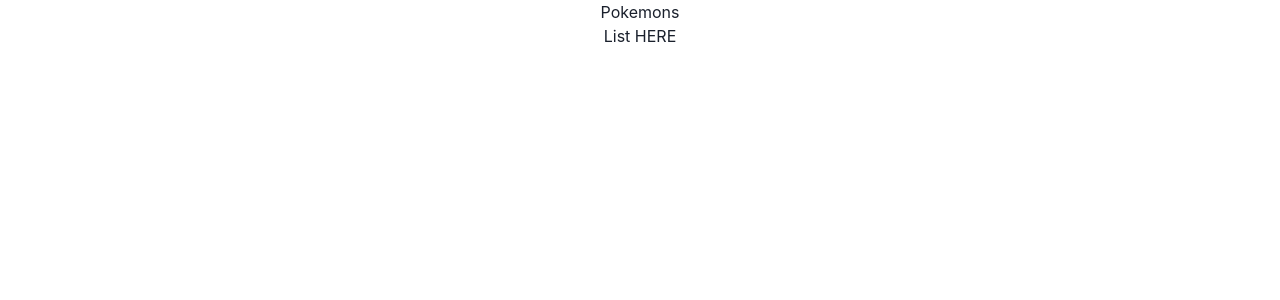
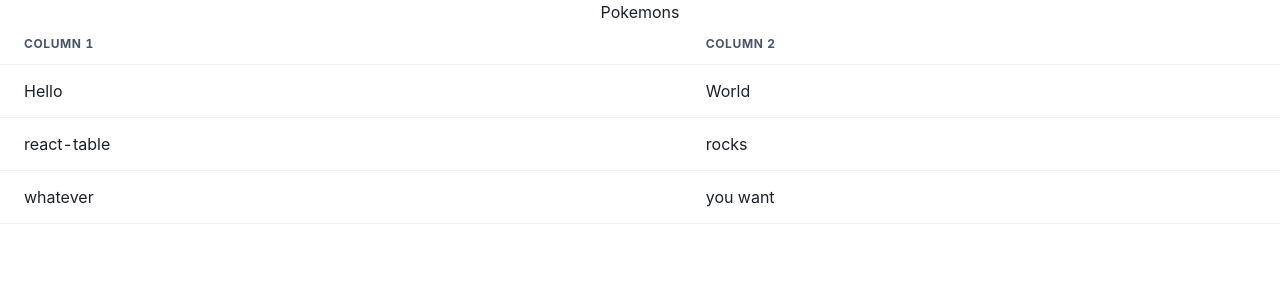
Before and after one commit to JasonasIgn/Caching_tech_comparison, a React (Create React App) app in the folder rtk-query/: page / in a window 1280 px wide. Shown: the top 300 px of the page. Built offline with nearby package versions, Linux system fonts and the light colour scheme.

Commit message:
Add example table

```diff
--- a/rtk-query/package.json
+++ b/rtk-query/package.json
@@ -3,6 +3,7 @@
   "version": "0.1.0",
   "private": true,
   "dependencies": {
+    "@chakra-ui/icons": "^2.0.0",
     "@chakra-ui/react": "^2.0.0",
     "@emotion/react": "^11",
     "@emotion/styled": "^11",
@@ -47,5 +48,8 @@
       "last 1 firefox version",
       "last 1 safari version"
     ]
+  },
+  "devDependencies": {
+    "@types/react-table": "^7.7.12"
   }
 }
--- a/rtk-query/src/components/PokemonTable.tsx
+++ b/rtk-query/src/components/PokemonTable.tsx
@@ -1,10 +1,68 @@
-import React from 'react';
+import { Table, Tbody, Td, Th, Thead, Tr } from "@chakra-ui/react";
+import { useTable } from "react-table";
+import React from "react";
 
 export const PokemonTable = () => {
+  const data = React.useMemo(
+    () => [
+      {
+        col1: "Hello",
+        col2: "World",
+      },
+      {
+        col1: "react-table",
+        col2: "rocks",
+      },
+      {
+        col1: "whatever",
+        col2: "you want",
+      },
+    ],
+    []
+  );
+  const columns = React.useMemo(
+    () => [
+      {
+        Header: "Column 1",
+        accessor: "col1", // accessor is the "key" in the data
+      },
+      {
+        Header: "Column 2",
+        accessor: "col2",
+      },
+    ],
+    []
+  ) as any;
+
+  const { getTableProps, getTableBodyProps, headerGroups, rows, prepareRow } =
+    useTable({
+      columns,
+      data,
+    });
 
   return (
-    <div>
-     List HERE
-    </div>
+    <Table {...getTableProps()}>
+      <Thead>
+        {headerGroups.map((headerGroup) => (
+          <Tr {...headerGroup.getHeaderGroupProps()}>
+            {headerGroup.headers.map((column) => (
+              <Th {...column.getHeaderProps()}>{column.render("Header")}</Th>
+            ))}
+          </Tr>
+        ))}
+      </Thead>
+      <Tbody {...getTableBodyProps()}>
+        {rows.map((row, i) => {
+          prepareRow(row);
+          return (
+            <Tr {...row.getRowProps()}>
+              {row.cells.map((cell) => {
+                return <Td {...cell.getCellProps()}>{cell.render("Cell")}</Td>;
+              })}
+            </Tr>
+          );
+        })}
+      </Tbody>
+    </Table>
   );
-}
+};
```
Also changed, not shown: rtk-query/src/components/TableActions.tsx (added, +110 -0 lines), 1 other file (tests, documents, lock files or other folders).
